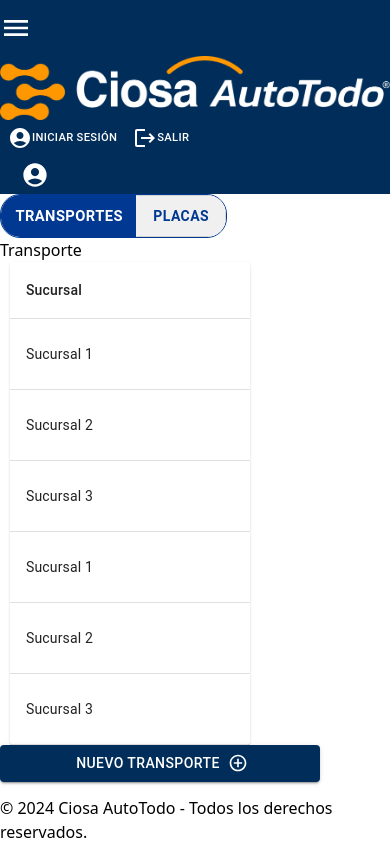
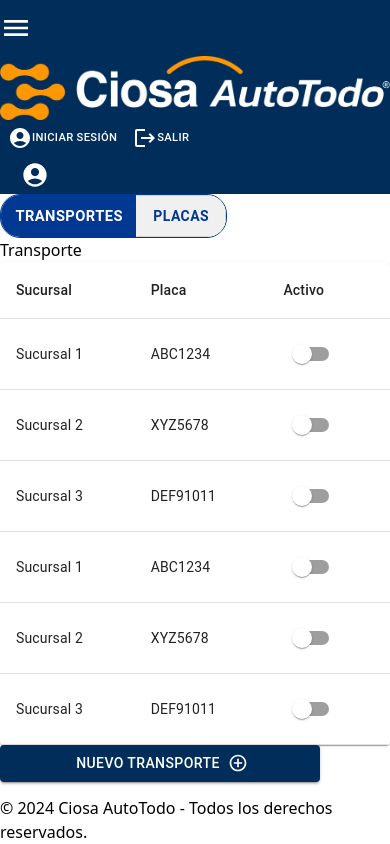
Before and after one commit to SergioRD99/Automatizacion_Manifiestos, a React (Vite) app: page /unidades in a window 390 px wide. Built offline with nearby package versions, Linux system fonts and the light colour scheme.

Commit message:
ajuste para móvil
ajuste para pantallas del móvil  vista Unidades

```diff
--- a/src/pages/Unidades/UnidadesView.tsx
+++ b/src/pages/Unidades/UnidadesView.tsx
@@ -60,14 +60,18 @@ export default function UnidadesView() {
           <div>
             <TableContainer
               component={Paper}
-              sx={{ width: 'calc(100vw - 150px)', margin: '0 20px' }} // Ancho completo con margen
+              sx={{
+                width: { xs: '100vw', sm: 'calc(100vw - 150px)' },
+                margin: { xs: '0', sm: '0 20px' },
+                overflowX: 'auto',
+              }}
             >
             <Table aria-label="Placas table">
               <TableHead>
                 <TableRow>
-                  <TableCell sx={{ minWidth: '500px' }}>Sucursal</TableCell>
-                  <TableCell sx={{ minWidth: '500px' }}>Placa</TableCell>
-                  <TableCell sx={{ minWidth: '150px' }}>Activo</TableCell>
+                  <TableCell sx={{ minWidth: 'auto',  sm: '500px'  }}>Sucursal</TableCell>
+                  <TableCell sx={{ minWidth: 'auto',  sm: '500px' }}>Placa</TableCell>
+                  <TableCell sx={{ minWidth: 'auto' , sm: '500px' }}>Activo</TableCell>
                 </TableRow>
               </TableHead>
               <TableBody>
@@ -87,7 +91,7 @@ export default function UnidadesView() {
             </Table>
           </TableContainer>
 
-          <div className="grid justify-end mt-5 w-full">
+          <div className="grid w-full mt-5 justify-center sm:justify-end">
               <Button sx={{ width: '20rem', marginRight: '20px', background:'#002D59' }} variant="contained" endIcon={<AddCircleOutlineIcon />}>
                  Nueva Placa
               </Button>
@@ -97,25 +101,29 @@ export default function UnidadesView() {
           <div>
             <TableContainer
               component={Paper}
-              sx={{ width: 'calc(100vw - 150px)', margin: '0 10px' }}
+              sx={{
+                width: { xs: '100vw', sm: 'calc(100vw - 150px)' },
+                margin: { xs: '0', sm: '0 20px' },
+                overflowX: 'auto',
+              }}
             >
-            <Table aria-label="Transporte table">
+              <Table aria-label="Placas table">
                 <TableHead>
                   <TableRow>
-                  <TableCell sx={{ minWidth: '400px' }}>Sucursal</TableCell>
-                  <TableCell sx={{ minWidth: '400px' }}>Transporte</TableCell>
-                  <TableCell sx={{ minWidth: '150px' }}>Activo</TableCell>
+                    <TableCell sx={{ minWidth: { xs: 'auto', sm: '500px' } }}>Sucursal</TableCell>
+                    <TableCell sx={{ minWidth: { xs: 'auto', sm: '500px' } }}>Placa</TableCell>
+                    <TableCell sx={{ minWidth: { xs: 'auto', sm: '150px' } }}>Activo</TableCell>
                   </TableRow>
                 </TableHead>
                 <TableBody>
-                {rowsTransport.map((row, index) => (
+                  {rows.map((row, index) => (
                     <TableRow key={index}>
                       <TableCell>{row.sucursal}</TableCell>
-                    <TableCell>{row.transporte}</TableCell>
+                      <TableCell>{row.placa}</TableCell>
                       <TableCell>
                         <Switch
-                          checked={!!selectedRowsTransport[index]}
-                          onChange={() => handleCheckboxChangeTransport(index)}
+                          checked={!!selectedRowsPlacas[index]}
+                          onChange={() => handleCheckboxChangePlacas(index)}
                         />
                       </TableCell>
                     </TableRow>
```
Lines whose indentation alone changed are shown as unchanged.
